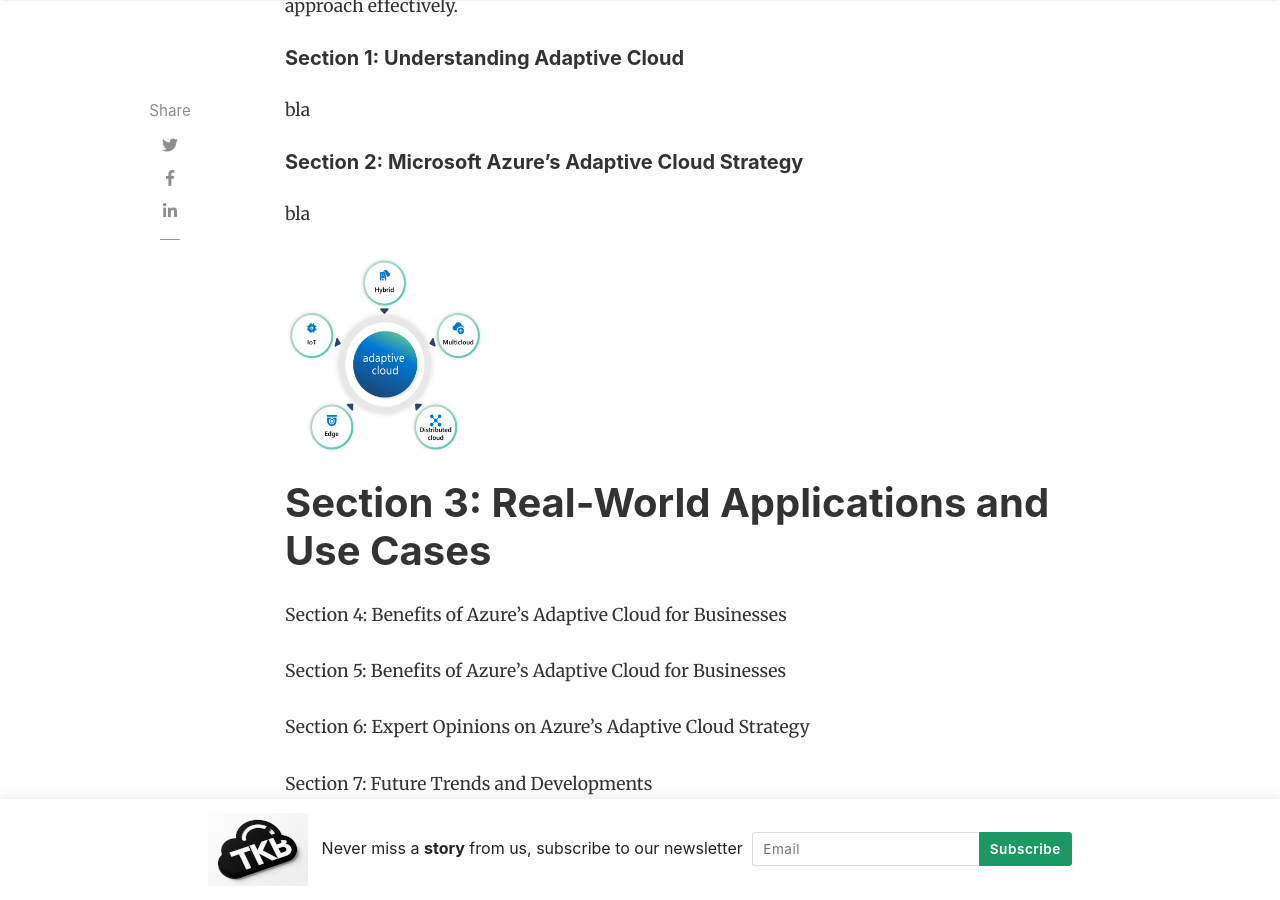
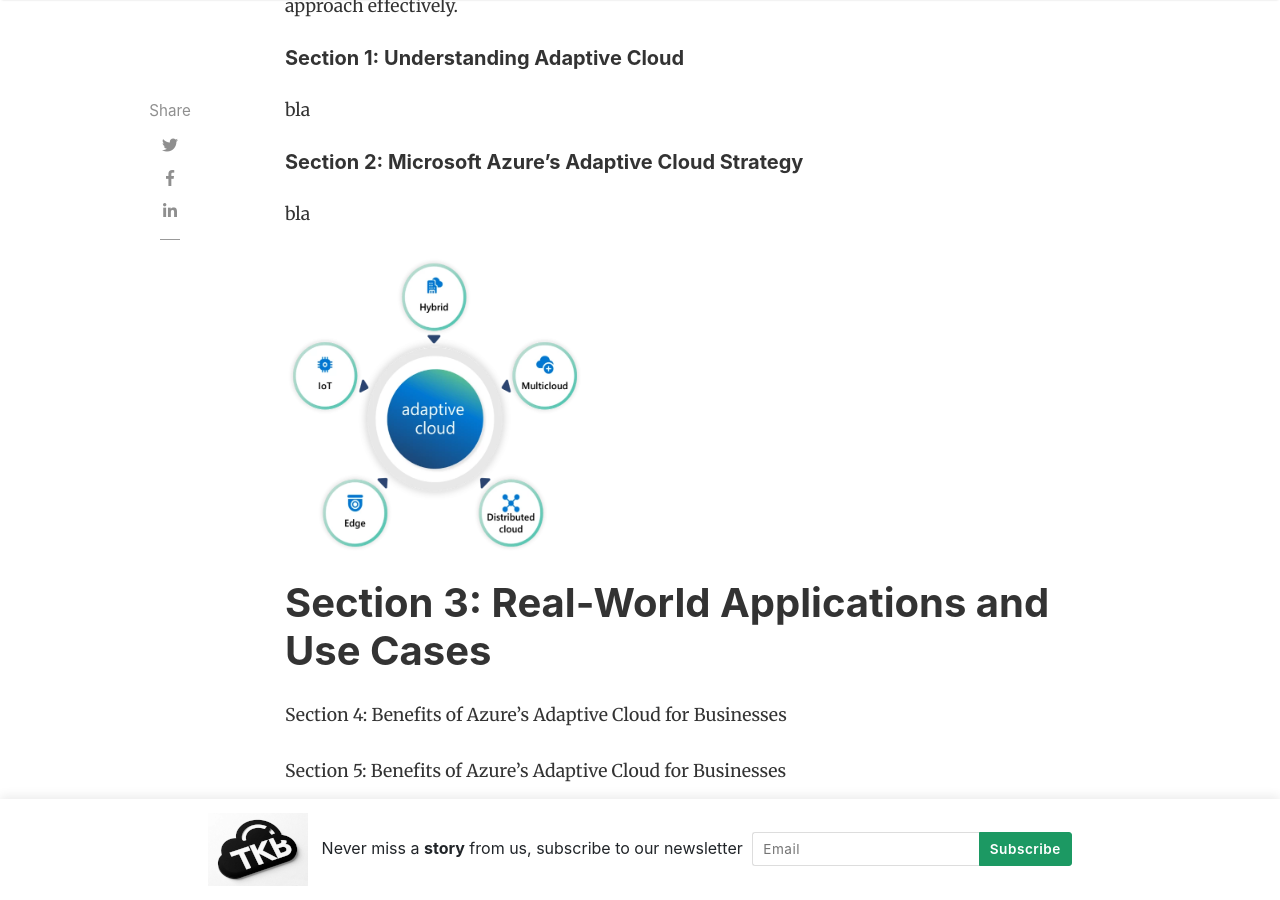
Before and after one commit to mcoutanche/github.io, a Jekyll site: the page built from _posts/2025-01-29-adaptive-cloud.md, in a window 1280 px wide and 900 px high, scrolled down 1212 px. Built offline with Jekyll 4.4.1, drawn with Linux system fonts in a browser that asks for light colours; nearby versions of some CDN libraries; comment, search, counter and statistics services are not loaded.

Commit message:
post update

```diff
--- a/_posts/2025-01-29-adaptive-cloud.md
+++ b/_posts/2025-01-29-adaptive-cloud.md
@@ -21,7 +21,7 @@ bla
 ##### Section 2: Microsoft Azure's Adaptive Cloud Strategy
 bla
 
-![adaptive]({{ site.baseurl }} /assets/images/2024/Figure-1-Adaptive-Cloud-v2.png){:width="200px" height="200px"}
+![adaptive]({{ site.baseurl }} /assets/images/2024/Figure-1-Adaptive-Cloud-v2.png){:width="300px" height="300px" .align-center}
 
 # Section 3: Real-World Applications and Use Cases
 
```
